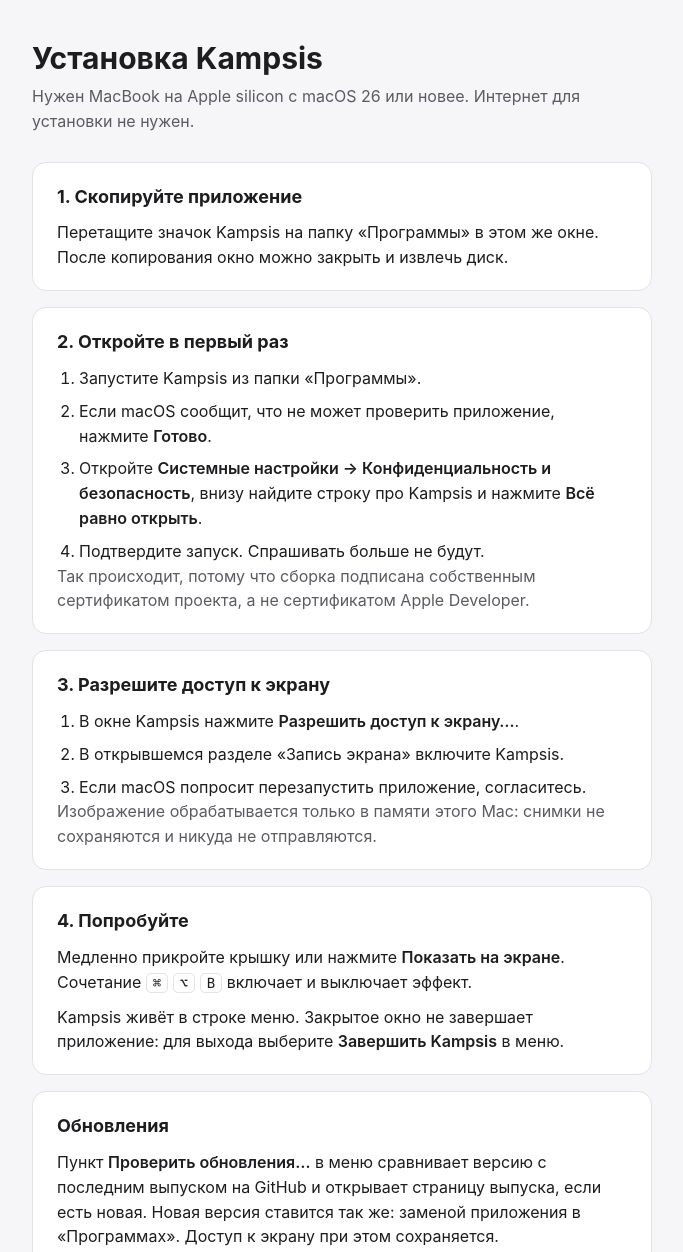
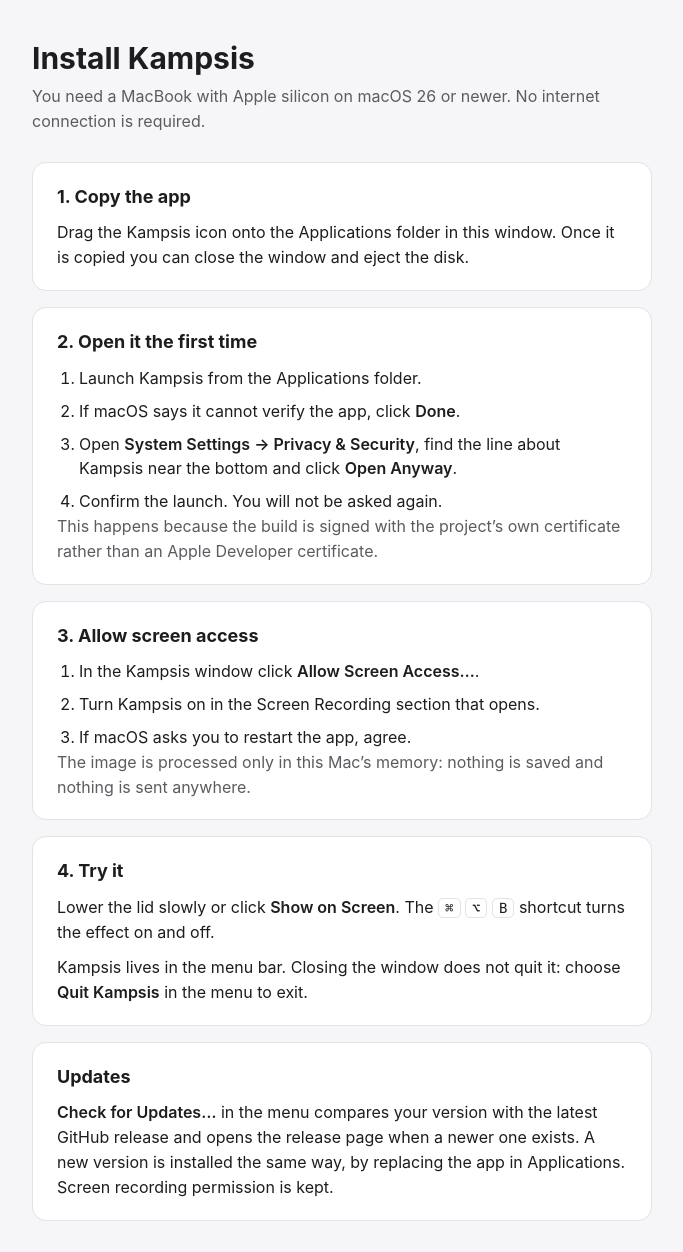
Before and after one commit to boundlessend/kampsis, a plain HTML site: page installer/dmg/guide.html in a window 1280 px wide. Shown: the top 1252 px of the page, without its empty margins (298-981 px from the left). Drawn offline with Linux system fonts and the light colour scheme.

Commit message:
docs: перевести README, инструкцию и образ на английский

```diff
--- a/installer/dmg/guide.html
+++ b/installer/dmg/guide.html
@@ -1,9 +1,9 @@
 <!doctype html>
-<html lang="ru">
+<html lang="en">
 <head>
 <meta charset="utf-8">
 <meta name="viewport" content="width=device-width, initial-scale=1">
-<title>Установка Kampsis</title>
+<title>Install Kampsis</title>
 <style>
   :root {
     color-scheme: light dark;
@@ -58,44 +58,44 @@
 </head>
 <body>
 <main>
-  <h1>Установка Kampsis</h1>
-  <p class="lead">Нужен MacBook на Apple silicon с macOS 26 или новее. Интернет для установки не нужен.</p>
+  <h1>Install Kampsis</h1>
+  <p class="lead">You need a MacBook with Apple silicon on macOS 26 or newer. No internet connection is required.</p>
 
   <section>
-    <h2>1. Скопируйте приложение</h2>
-    <p>Перетащите значок Kampsis на папку «Программы» в этом же окне. После копирования окно можно закрыть и извлечь диск.</p>
+    <h2>1. Copy the app</h2>
+    <p>Drag the Kampsis icon onto the Applications folder in this window. Once it is copied you can close the window and eject the disk.</p>
   </section>
 
   <section>
-    <h2>2. Откройте в первый раз</h2>
+    <h2>2. Open it the first time</h2>
     <ol>
-      <li>Запустите Kampsis из папки «Программы».</li>
-      <li>Если macOS сообщит, что не может проверить приложение, нажмите <b>Готово</b>.</li>
-      <li>Откройте <b>Системные настройки → Конфиденциальность и безопасность</b>, внизу найдите строку про Kampsis и нажмите <b>Всё равно открыть</b>.</li>
-      <li>Подтвердите запуск. Спрашивать больше не будут.</li>
+      <li>Launch Kampsis from the Applications folder.</li>
+      <li>If macOS says it cannot verify the app, click <b>Done</b>.</li>
+      <li>Open <b>System Settings → Privacy &amp; Security</b>, find the line about Kampsis near the bottom and click <b>Open Anyway</b>.</li>
+      <li>Confirm the launch. You will not be asked again.</li>
     </ol>
-    <p class="muted">Так происходит, потому что сборка подписана собственным сертификатом проекта, а не сертификатом Apple Developer.</p>
+    <p class="muted">This happens because the build is signed with the project’s own certificate rather than an Apple Developer certificate.</p>
   </section>
 
   <section>
-    <h2>3. Разрешите доступ к экрану</h2>
+    <h2>3. Allow screen access</h2>
     <ol>
-      <li>В окне Kampsis нажмите <b>Разрешить доступ к экрану…</b>.</li>
-      <li>В открывшемся разделе «Запись экрана» включите Kampsis.</li>
-      <li>Если macOS попросит перезапустить приложение, согласитесь.</li>
+      <li>In the Kampsis window click <b>Allow Screen Access…</b>.</li>
+      <li>Turn Kampsis on in the Screen Recording section that opens.</li>
+      <li>If macOS asks you to restart the app, agree.</li>
     </ol>
-    <p class="muted">Изображение обрабатывается только в памяти этого Mac: снимки не сохраняются и никуда не отправляются.</p>
+    <p class="muted">The image is processed only in this Mac’s memory: nothing is saved and nothing is sent anywhere.</p>
   </section>
 
   <section>
-    <h2>4. Попробуйте</h2>
-    <p>Медленно прикройте крышку или нажмите <b>Показать на экране</b>. Сочетание <kbd>⌘</kbd> <kbd>⌥</kbd> <kbd>B</kbd> включает и выключает эффект.</p>
-    <p>Kampsis живёт в строке меню. Закрытое окно не завершает приложение: для выхода выберите <b>Завершить Kampsis</b> в меню.</p>
+    <h2>4. Try it</h2>
+    <p>Lower the lid slowly or click <b>Show on Screen</b>. The <kbd>⌘</kbd> <kbd>⌥</kbd> <kbd>B</kbd> shortcut turns the effect on and off.</p>
+    <p>Kampsis lives in the menu bar. Closing the window does not quit it: choose <b>Quit Kampsis</b> in the menu to exit.</p>
   </section>
 
   <section>
-    <h2>Обновления</h2>
-    <p>Пункт <b>Проверить обновления…</b> в меню сравнивает версию с последним выпуском на GitHub и открывает страницу выпуска, если есть новая. Новая версия ставится так же: заменой приложения в «Программах». Доступ к экрану при этом сохраняется.</p>
+    <h2>Updates</h2>
+    <p><b>Check for Updates…</b> in the menu compares your version with the latest GitHub release and opens the release page when a newer one exists. A new version is installed the same way, by replacing the app in Applications. Screen recording permission is kept.</p>
   </section>
 </main>
 </body>
```
Also changed, not shown: README.md, 4 other files.
